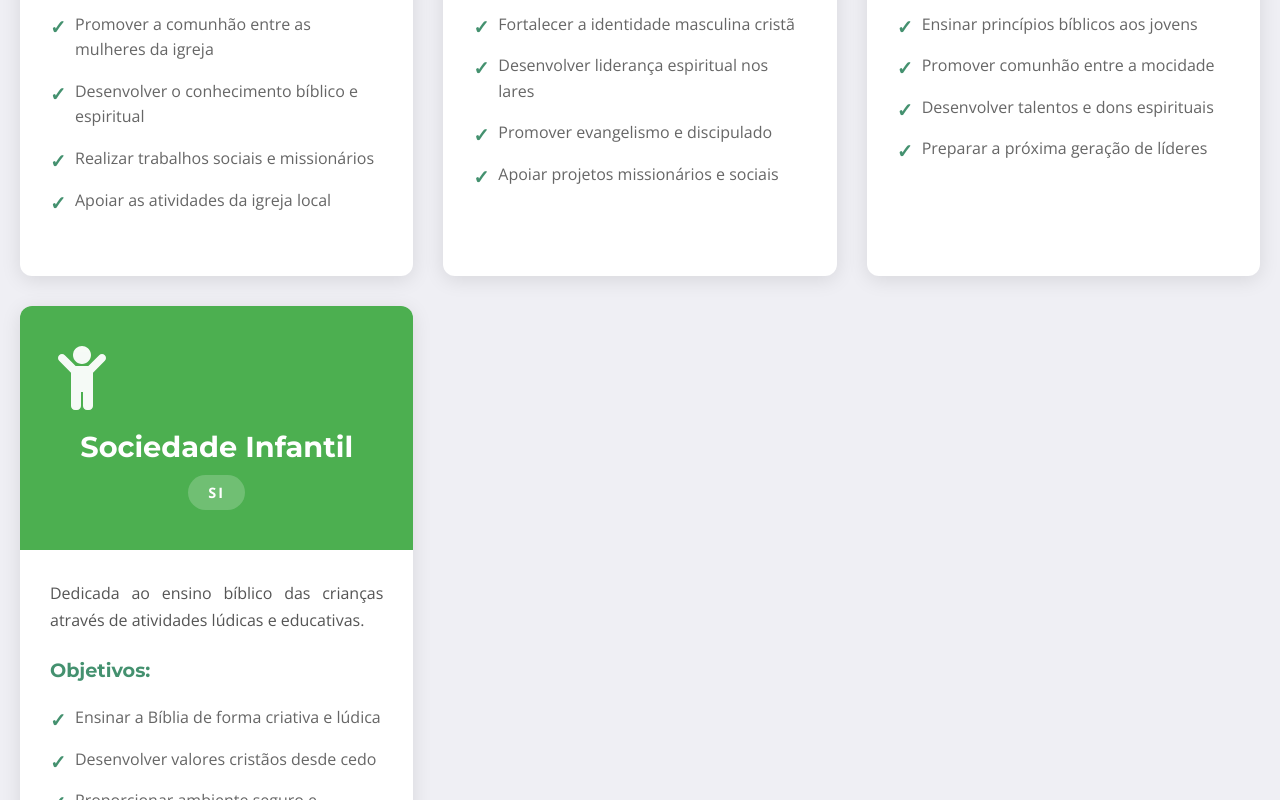
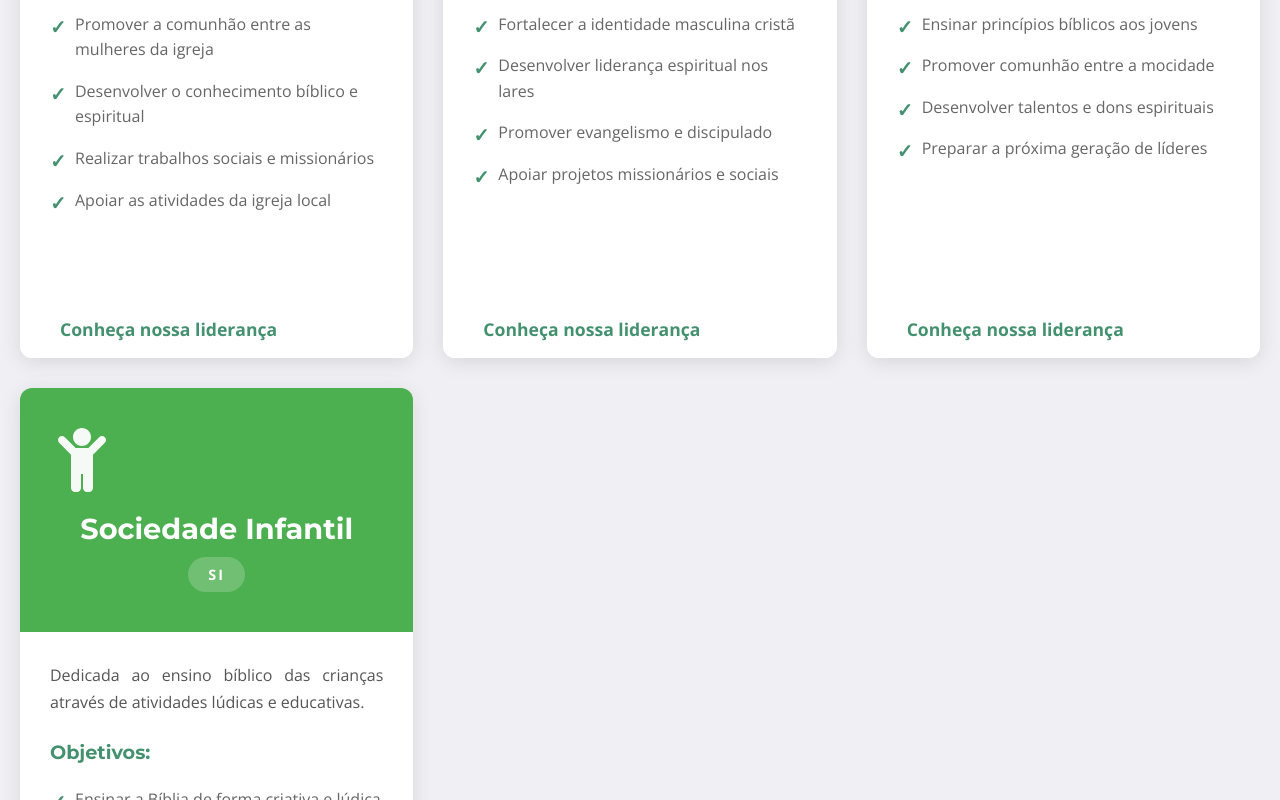
Before and after one commit to LuisPedro53/igreja-presb-crato-site, a React (Vite) app: page /sociedades in a window 1280 px wide. Shown: the part 1427-2227 px from the top of the page. Built offline with nearby package versions, Linux system fonts and the light colour scheme; no server answers.

Commit message:
feat: Colocado botão para ver as lideranças de cada sociedade

```diff
--- a/src/components/LeadershipSection/LeadershipSection.tsx
+++ b/src/components/LeadershipSection/LeadershipSection.tsx
@@ -1,4 +1,5 @@
-import { useEffect, useState } from 'react';
+import { useEffect, useState, useRef } from 'react';
+import { useLocation } from 'react-router-dom';
 import { FaChevronLeft, FaChevronRight } from 'react-icons/fa';
 import './LeadershipSection.css';
 
@@ -105,6 +106,8 @@ const fallbackLeaders: Leader[] = [
 ];
 
 const LeadershipSection = () => {
+  const location = useLocation();
+  const sectionRef = useRef<HTMLDivElement>(null);
   const itemsPerPage = 3;
 
   const societies: Array<'conselho' | 'uph' | 'saf' | 'ump'> = [
@@ -125,6 +128,22 @@ const LeadershipSection = () => {
   const [selectedFilter, setSelectedFilter] = useState<
     'todos' | (typeof societies)[number]
   >('todos');
+
+  // Detecta filtro via query string (?lideranca=saf|uph|ump|conselho)
+  useEffect(() => {
+    const params = new URLSearchParams(location.search);
+    const filtro = params.get('lideranca');
+    if (filtro && ['saf', 'uph', 'ump', 'conselho'].includes(filtro)) {
+      setSelectedFilter(filtro as any);
+      // Scroll para a seção de liderança
+      setTimeout(() => {
+        sectionRef.current?.scrollIntoView({
+          behavior: 'smooth',
+          block: 'start',
+        });
+      }, 200);
+    }
+  }, [location.search]);
   const [currentSocIndex, setCurrentSocIndex] = useState(0);
   // pagination removed for specific-filter view
 
@@ -340,7 +359,7 @@ const LeadershipSection = () => {
   };
 
   return (
-    <section className='leadership-section section'>
+    <section className='leadership-section section' ref={sectionRef}>
       <div className='container'>
         <h2 className='section-title'>Nossa Liderança</h2>
         <p className='section-subtitle'>
--- a/src/pages/ContatoPage.tsx
+++ b/src/pages/ContatoPage.tsx
@@ -6,7 +6,6 @@ import {
   FaPaperPlane,
   FaWhatsapp,
   FaInstagram,
-  FaFacebook,
 } from 'react-icons/fa';
 import SEO from '../components/SEO';
 import churchData from '../data';
--- a/src/pages/SociedadesPage.tsx
+++ b/src/pages/SociedadesPage.tsx
@@ -155,6 +155,17 @@ const SociedadesPage = () => {
                     </ul>
                   </div>
                 </div>
+                {society.acronym !== 'SI' && (
+                  <div style={{ textAlign: 'center', margin: '24px 0 0 0' }}>
+                    <a
+                      href={`/?lideranca=${society.acronym.toLowerCase()}`}
+                      className='btn-primary'
+                      style={{ minWidth: 180 }}
+                    >
+                      Conheça nossa liderança
+                    </a>
+                  </div>
+                )}
               </div>
             ))}
           </div>
```
